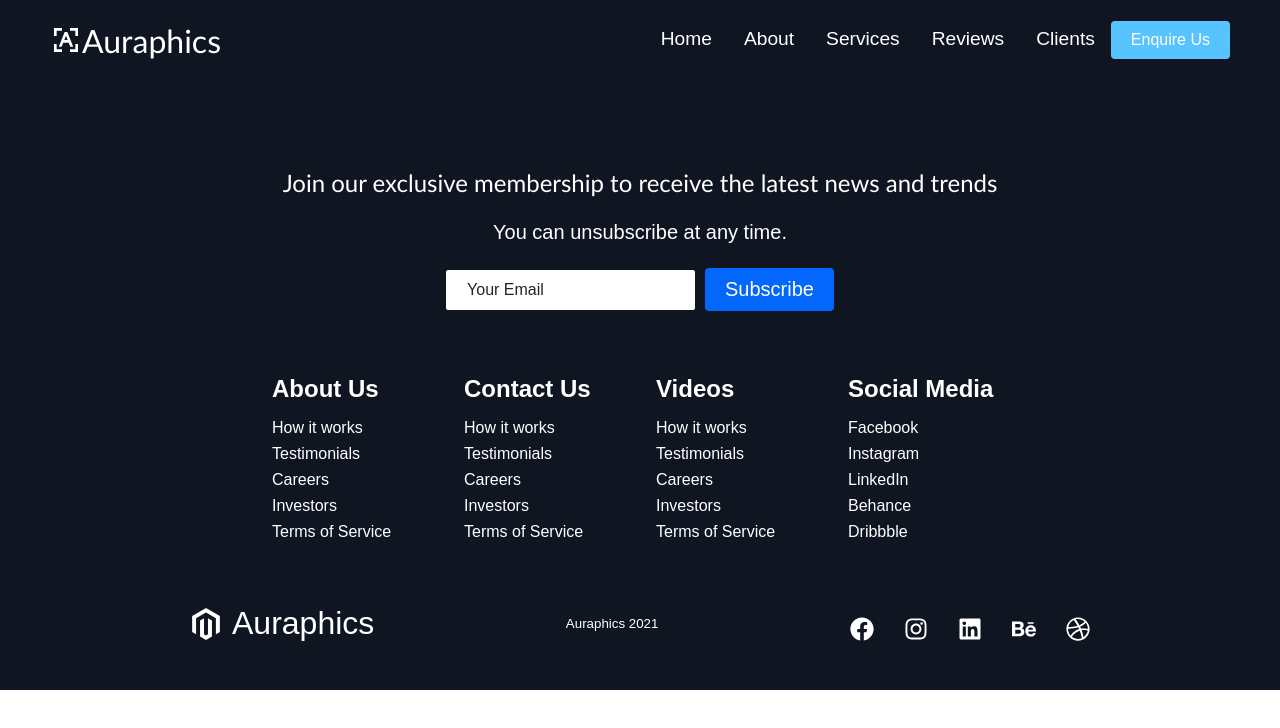
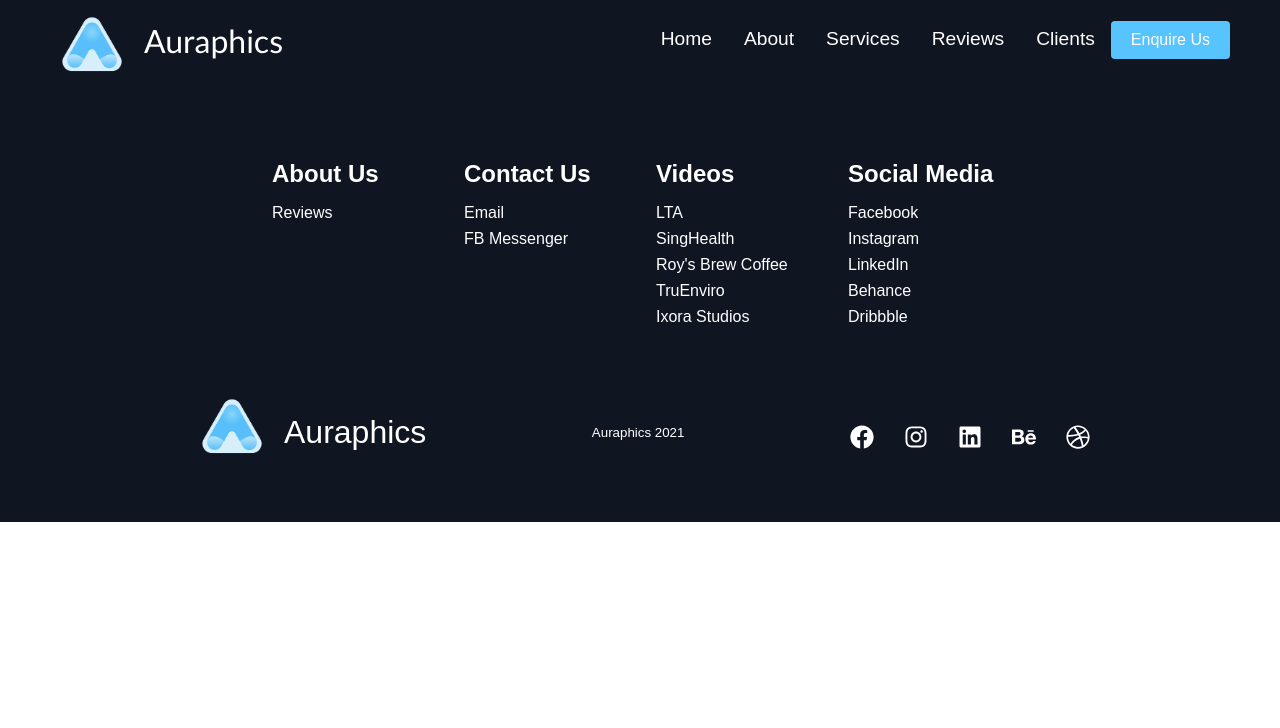
Before and after one commit to PieTurn/auraphics, a React (Create React App) app: page /sign-up in a window 1280 px wide. Shown: the top 728 px of the page. Built offline with nearby package versions, Linux system fonts and the light colour scheme.

Commit message:
third commit

```diff
--- a/public/index.html
+++ b/public/index.html
@@ -2,7 +2,7 @@
 <html lang="en">
   <head>
     <meta charset="utf-8" />
-    <link rel="icon" href="%PUBLIC_URL%/favicon.ico" />
+    <link rel="icon" href="%PUBLIC_URL%/Auraphics.png" />
     <meta name="viewport" content="width=device-width, initial-scale=1" />
     <meta name="theme-color" content="#000000" />
     <meta
--- a/src/components/Footer/Footer.js
+++ b/src/components/Footer/Footer.js
@@ -9,6 +9,7 @@ import {
     FaBehance
 } from 'react-icons/fa';
 import { Button } from '../../globalStyles';
+import Logo from '../../images/Auraphics.png';
 import {
     FooterContainer,
     FooterSubscription,
@@ -33,7 +34,7 @@ import {
 const Footer = () => {
     return (
         <FooterContainer>
-            <FooterSubscription>
+            {/* <FooterSubscription>
                 <FooterSubHeading>
                     Join our exclusive membership to receive the latest news and trends
                 </FooterSubHeading>
@@ -42,34 +43,31 @@ const Footer = () => {
                     <FormInput name="email" type="email" placeholder="Your Email" />
                     <Button fontBig>Subscribe</Button>
                 </Form>
-            </FooterSubscription>
+            </FooterSubscription> */}
             <FooterLinksContainer>
                 <FooterLinksWrapper>
                     <FooterLinksItems>
                         <FooterLinkTitle>About Us</FooterLinkTitle>
-                        <FooterLink to='/'>How it works</FooterLink>
-                        <FooterLink to='/'>Testimonials</FooterLink>
-                        <FooterLink to='/'>Careers</FooterLink>
-                        <FooterLink to='/'>Investors</FooterLink>
-                        <FooterLink to='/'>Terms of Service</FooterLink>
+                        {/* <FooterLink to='/'>How it works</FooterLink> */}
+                        <FooterLink target="_blank"><a href="https://www.facebook.com/Auraphics/reviews/?ref=page_internal" target="_blank" aria-label="Reviews">Reviews</a></FooterLink>
+                        {/* <FooterLink to='/'>Terms of Service</FooterLink> */}
                     </FooterLinksItems>
                     <FooterLinksItems>
                         <FooterLinkTitle>Contact Us</FooterLinkTitle>
-                        <FooterLink to='/'>How it works</FooterLink>
-                        <FooterLink to='/'>Testimonials</FooterLink>
-                        <FooterLink to='/'>Careers</FooterLink>
-                        <FooterLink to='/'>Investors</FooterLink>
-                        <FooterLink to='/'>Terms of Service</FooterLink>
+                        <FooterLink target="_blank"><a href="mailto:auraphics@outlook.sg">Email</a></FooterLink>
+                        <FooterLink target="_blank"><a href="https://www.facebook.com/Auraphics/" target="_blank" aria-label="FB Messenger">FB Messenger</a></FooterLink>
+                        {/* <FooterLink to='/'>COMING SOON</FooterLink>
+                        <FooterLink to='/'>COMING SOON</FooterLink> */}
                     </FooterLinksItems>
                     </FooterLinksWrapper>
                 <FooterLinksWrapper>
                     <FooterLinksItems>
                         <FooterLinkTitle>Videos</FooterLinkTitle>
-                        <FooterLink to='/'>How it works</FooterLink>
-                        <FooterLink to='/'>Testimonials</FooterLink>
-                        <FooterLink to='/'>Careers</FooterLink>
-                        <FooterLink to='/'>Investors</FooterLink>
-                        <FooterLink to='/'>Terms of Service</FooterLink>
+                        <FooterLink target="_blank"><a href="https://www.facebook.com/Auraphics/" target="_blank" aria-label="Digital App Gallery">LTA</a></FooterLink>
+                        <FooterLink target="_blank"><a href="https://www.youtube.com/watch?v=cP88zCPzxl0&list=PLj3TZFBRahSAwkji_8gtlBTkK9Dw8SCfP&index=2" target="_blank" aria-label="SHRE">SingHealth</a></FooterLink>
+                        <FooterLink target="_blank"><a href="https://www.youtube.com/watch?v=Ihu3JyhZJwY&list=PLj3TZFBRahSAB9LkgsSy8NYvj5aZKryKx&index=4" target="_blank" aria-label="Roysbrewcoffee">Roy's Brew Coffee</a></FooterLink>
+                        <FooterLink target="_blank"><a href="https://www.youtube.com/watch?v=-RPO4D-4rjg&list=PLj3TZFBRahSCyKSRcM-UvIXUdS9W7jg5g&index=16" target="_blank" aria-label="TruEnviro">TruEnviro</a></FooterLink>
+                        <FooterLink target="_blank"><a href="https://www.youtube.com/watch?v=cYU06Ypdxhg&list=PLj3TZFBRahSAwkji_8gtlBTkK9Dw8SCfP&index=14" target="_blank" aria-label="Battle Spheres">Ixora Studios</a></FooterLink>
                     </FooterLinksItems>
                     <FooterLinksItems>
                         <FooterLinkTitle>Social Media</FooterLinkTitle>
@@ -84,7 +82,7 @@ const Footer = () => {
             <SocialMedia>
                 <SocialMediaWrap>
                     <SocialLogo to="/">
-                        <SocialIcon/>
+                    <img src={Logo} alt="Auraphics Logo" width="84rem" height="84rem" style={{ marginRight: "10px" }}/>
                         Auraphics
                     </SocialLogo>
                     <WebsiteRights>
--- a/src/components/Navbar/Navbar.js
+++ b/src/components/Navbar/Navbar.js
@@ -2,6 +2,7 @@ import React, { useState, useEffect } from 'react';
 import { FaBars, FaTimes } from 'react-icons/fa';
 import { IconContext } from 'react-icons/lib';
 import { Button } from '../../globalStyles';
+import Logo from '../../images/Auraphics.png';
 import {
     Nav,
     NavbarContainer,
@@ -43,7 +44,7 @@ const Navbar = () => {
             <Nav>
                 <NavbarContainer>
                     <NavLogo to="/" onClick= { closeMobileMenu } >
-                        <NavIcon />
+                        <img src={Logo} alt="Auraphics Logo" width="84rem" height="84rem" style={{ marginTop: "20px", marginRight: "10px" }}/>
                         Auraphics
                     </NavLogo>
                     <MobileIcon onClick={handleClick}>
```
Also changed, not shown: public/Auraphics.png (added), src/images/Auraphics.png (added).
